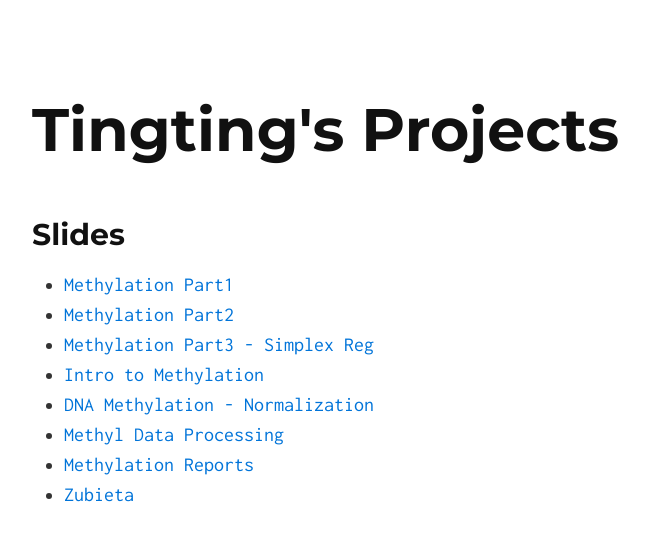
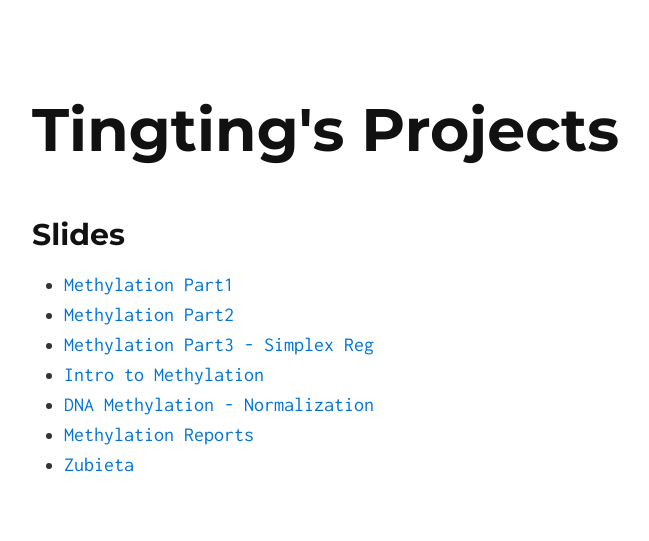
Before and after one commit to ttlu/ttlu.github.io, a Jekyll site: the page built from index.html, in a window 1280 px wide. Shown: the top 541 px of the page, without its empty margins (306-955 px from the left). Built offline with Jekyll 4.4.1, drawn with Linux system fonts in a browser that asks for light colours.

Commit message:
upload new slides take down data processing

```diff
--- a/_includes/index.md
+++ b/_includes/index.md
@@ -5,6 +5,5 @@
 * [Methylation Part3 - Simplex Reg](./methyl-slides-part3)
 * [Intro to Methylation](./Intro-to-Methylation)
 * [DNA Methylation - Normalization](./Methylation-Normalization)
-* [Methyl Data Processing](./methyldataprocessing)
 * [Methylation Reports](./Methylation-Reports)
 * [Zubieta](./zubieta)
```
